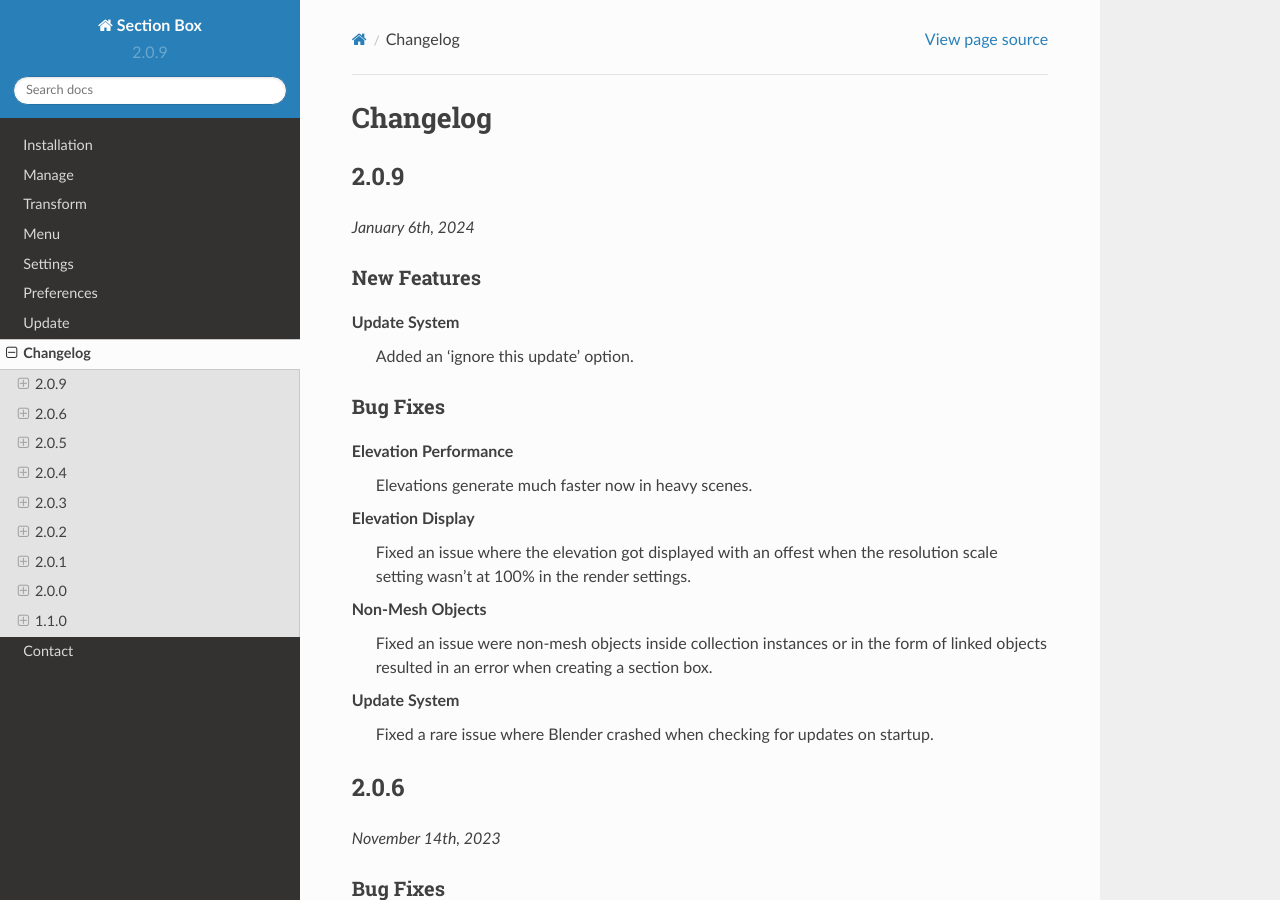
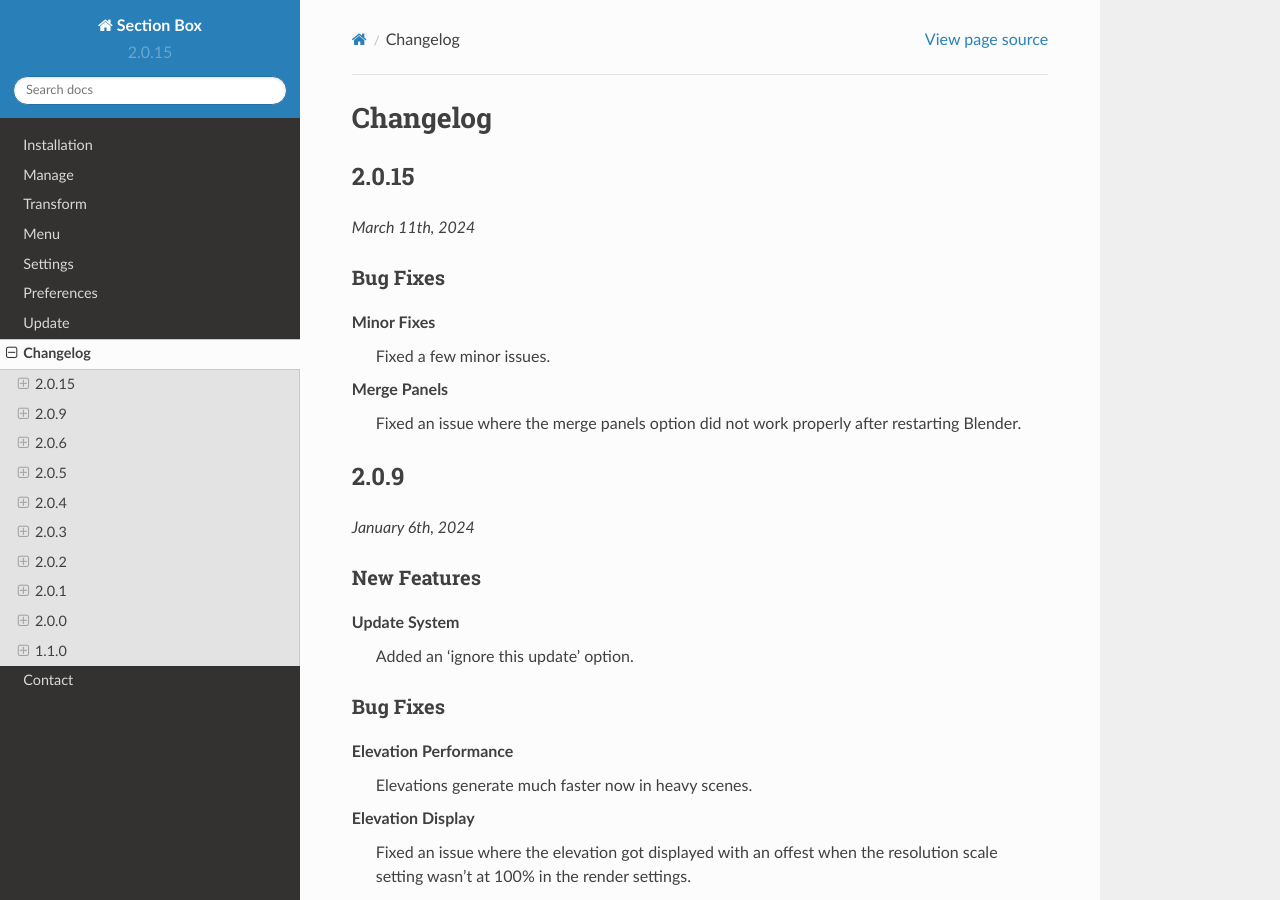
Before and after one commit to rubenmesserschmidt/Section-Box_docs, a Sphinx documentation site: the page built from docs/source/changelog.rst, in a window 1280 px wide and 900 px high. Built offline with Sphinx 7.4.7 and the Read the Docs theme 2.0.0, drawn with Linux system fonts in a browser that asks for light colours; some of the changed text lies outside the part shown.

Commit message:
version 2.0.15

```diff
--- a/docs/source/changelog.rst
+++ b/docs/source/changelog.rst
@@ -1,6 +1,23 @@
 =========
 Changelog
 =========
+
+######
+2.0.15
+######
+
+*March 11th, 2024*
+
+*********
+Bug Fixes
+*********
+
+**Minor Fixes**
+    Fixed a few minor issues.
+
+**Merge Panels**
+    Fixed an issue where the merge panels option did not work properly after restarting Blender.
+
 
 #####
 2.0.9
--- a/docs/source/conf.py
+++ b/docs/source/conf.py
@@ -3,11 +3,11 @@
 # -- Project information
 
 project = "Section Box"
-copyright = "2023, Ruben Messerschmidt"
+copyright = "2024, Ruben Messerschmidt"
 author = "Ruben Messerschmidt"
 
-release = "2.0.9"
-version = "2.0.9"
+release = "2.0.15"
+version = "2.0.15"
 
 # -- General configuration
 
```
Also changed, not shown: 1 other file.
